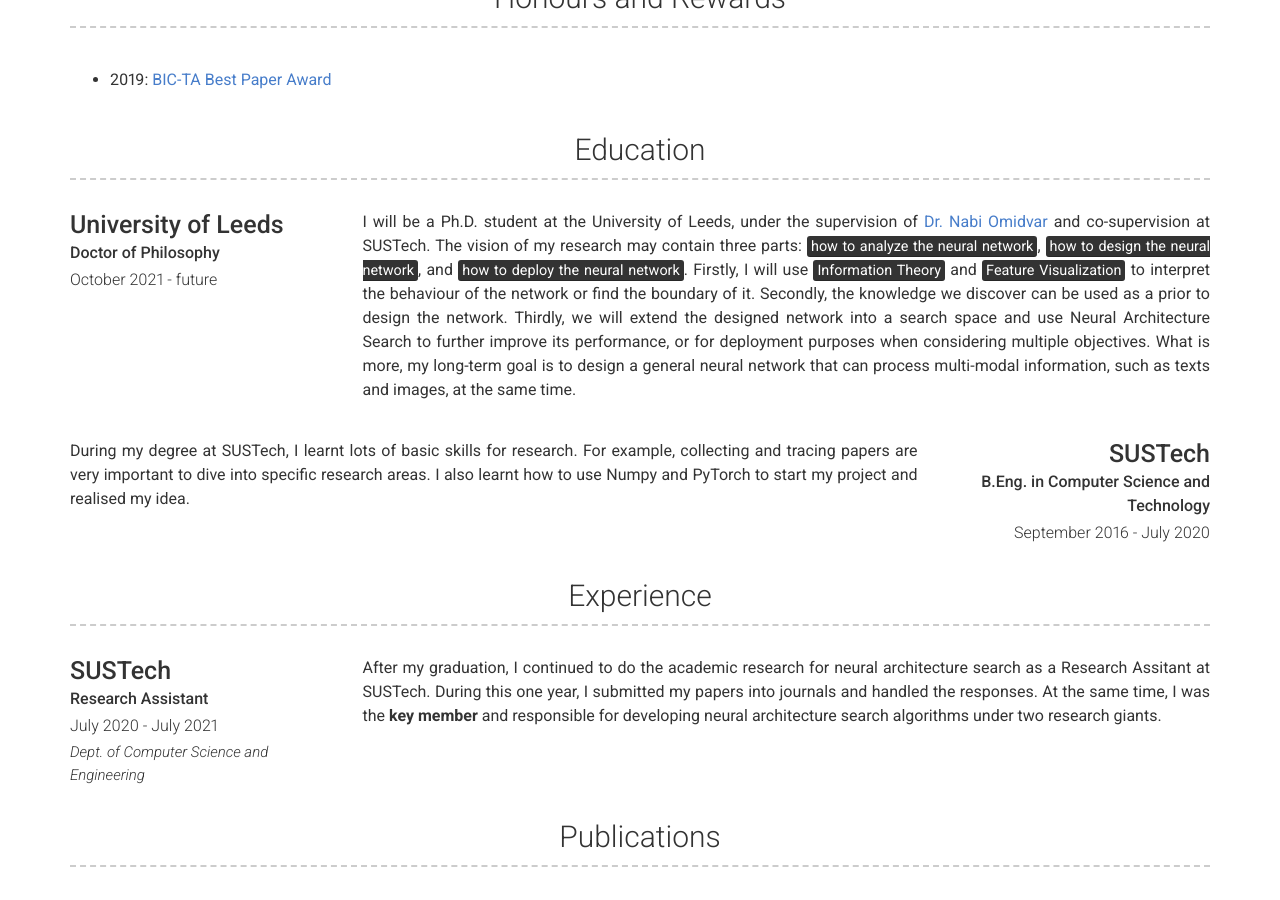
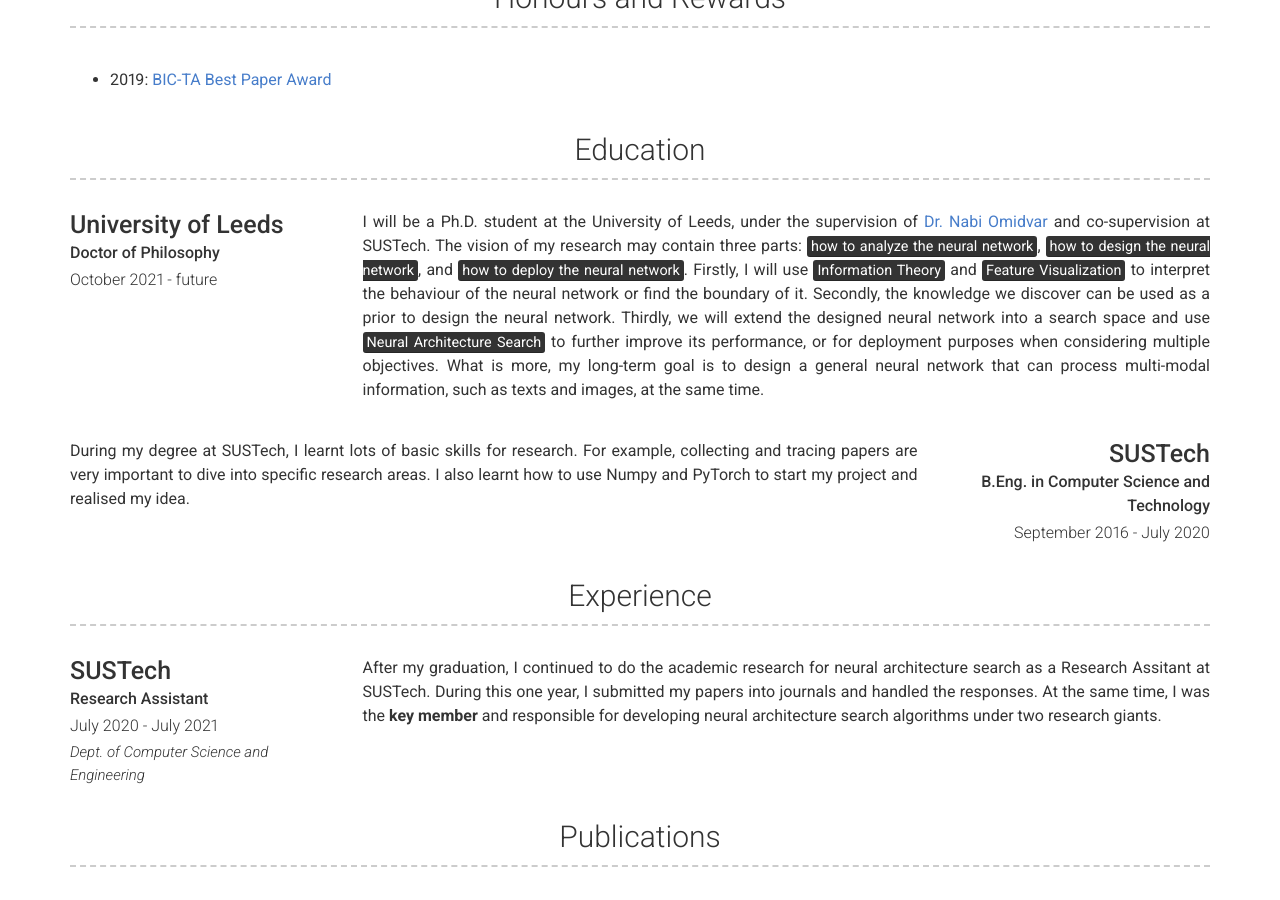
Before and after one commit to haotan1998/haotan1998.github.io, a Jekyll site: the page built from index.md, in a window 1280 px wide and 900 px high, scrolled down 725 px. Built offline with Jekyll 4.4.1, drawn with Linux system fonts in a browser that asks for light colours; nearby versions of some CDN libraries.

Commit message:
Update _config.yml

```diff
--- a/_config.yml
+++ b/_config.yml
@@ -66,9 +66,9 @@
         description: | # this will include new lines to allow paragraphs
           I will be a Ph.D. student at the University of Leeds, under the supervision of [Dr. Nabi Omidvar](https://www.nomidvar.com) and co-supervision at SUSTech.
           The vision of my research may contain three parts: <mark>how to analyze the neural network</mark>, <mark>how to design the neural network</mark>, and <mark>how to deploy the neural network</mark>.
-          Firstly, I will use <mark>Information Theory</mark> and <mark>Feature Visualization</mark> to interpret the behaviour of the network or find the boundary of it.
-          Secondly, the knowledge we discover can be used as a prior to design the network.
-          Thirdly, we will extend the designed network into a search space and use Neural Architecture Search to further improve its performance, or for deployment purposes when considering multiple objectives.
+          Firstly, I will use <mark>Information Theory</mark> and <mark>Feature Visualization</mark> to interpret the behaviour of the neural network or find the boundary of it.
+          Secondly, the knowledge we discover can be used as a prior to design the neural network.
+          Thirdly, we will extend the designed neural network into a search space and use <mark>Neural Architecture Search</mark> to further improve its performance, or for deployment purposes when considering multiple objectives.
           What is more, my long-term goal is to design a general neural network that can process multi-modal information, such as texts and images, at the same time.
       - layout: right
         title: SUSTech
```
